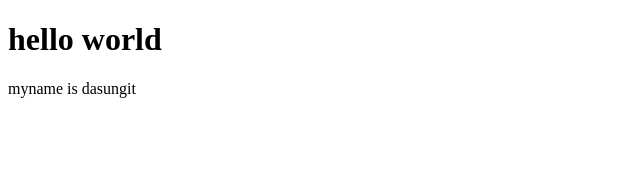
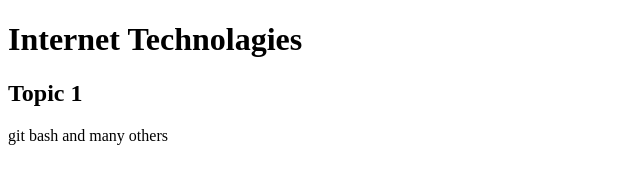
Before and after one commit to dasunwijayathilaka/Webdev_practical, a plain HTML site: page webDev/index.html in a window 1280 px wide. Shown: the whole page, without its empty margins (0-640 px from the left). Drawn offline with Linux system fonts and the light colour scheme.

Commit message:
commit 3

```diff
--- a/webDev/index.html
+++ b/webDev/index.html
@@ -5,7 +5,8 @@
     <title>Sample web dev</title>
 </head>
 <body>
- <h1>hello world</h1>
-<p>myname is dasungit </p>
+ <h1> Internet Technolagies</h1>
+ <h2> Topic 1 </h2>
+<p> git bash and many others </p>
 </body>
 </html>
```
